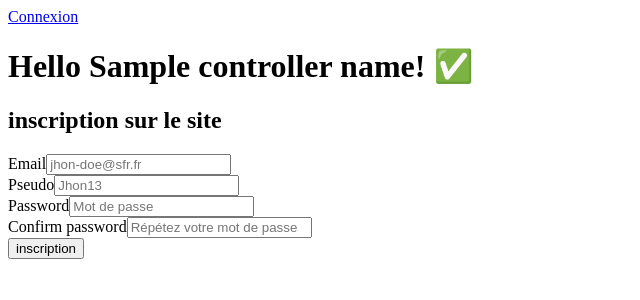
After one commit to volkoffff/sae401, a Symfony app: template templates/security/registration.html.twig in a window 1280 px wide. The commit adds this page. Shown: the top 300 px of the page, without its empty margins (0-640 px from the left). Run offline with Twig, Linux system fonts and the light colour scheme; the template is opened without the code that fills it: most values are stand-ins (such as "Sample title", 1, 10 or a date in 2020); form fields are guessed from the names that the template uses; some libraries are stand-ins or nearby versions.

Commit message:
formulaire connexion/inscription

```diff
--- a/composer.json
+++ b/composer.json
@@ -41,7 +41,8 @@
         "symfony/web-link": "6.2.*",
         "symfony/yaml": "6.2.*",
         "twig/extra-bundle": "^2.12|^3.0",
-        "twig/twig": "^2.12|^3.0"
+        "twig/twig": "^2.12|^3.0",
+      "ext-http": "*"
     },
     "config": {
         "allow-plugins": {
--- a/config/services.yaml
+++ b/config/services.yaml
@@ -6,6 +6,8 @@
 parameters:
 
 services:
+    Doctrine\Persistence\ObjectManager:
+        alias: doctrine.orm.default_entity_manager
     # default configuration for services in *this* file
     _defaults:
         autowire: true      # Automatically injects dependencies in your services.
--- a/templates/base.html.twig
+++ b/templates/base.html.twig
@@ -14,7 +14,13 @@
         {% endblock %}
     </head>
     <body>
+        <div>
+            {% if not app.user %}
+            <a href="{{ path('security_login') }}">Connexion</a>
+            {% else %}
+            <a href="{{ path('security_logout') }}">Déconnexion</a>
+            {% endif %}
+        </div>
         {% block body %}{% endblock %}
-    <h1>test</h1>
     </body>
 </html>
--- /dev/null
+++ b/templates/security/registration.html.twig
@@ -0,0 +1,13 @@
+{% extends 'base.html.twig' %}
+
+{% block body %}
+    <h1>Hello {{ controller_name }}! ✅</h1>
+    <h2>inscription sur le site</h2>
+    {{ form_start(form) }}
+    {{ form_row(form.email, {'labbel': 'Email' , 'attr': {'placeholder': 'jhon-doe@sfr.fr' }}) }}
+    {{ form_row(form.pseudo, {'labbel': 'Nom d\'utilisateur' , 'attr': {'placeholder': 'Jhon13' }}) }}
+    {{ form_row(form.password, {'labbel': 'Mot de passe' , 'attr': {'placeholder': 'Mot de passe' }}) }}
+    {{ form_row(form.confirm_password, {'labbel': 'Confirmation du mot de passe' , 'attr': {'placeholder': 'Répétez votre mot de passe' }}) }}
+    <button type="submit" >inscription</button>
+    {{ form_end(form) }}
+{% endblock %}
```
Also changed, not shown: templates/security/login.html.twig (added, +19 -0 lines), 1 other file.
